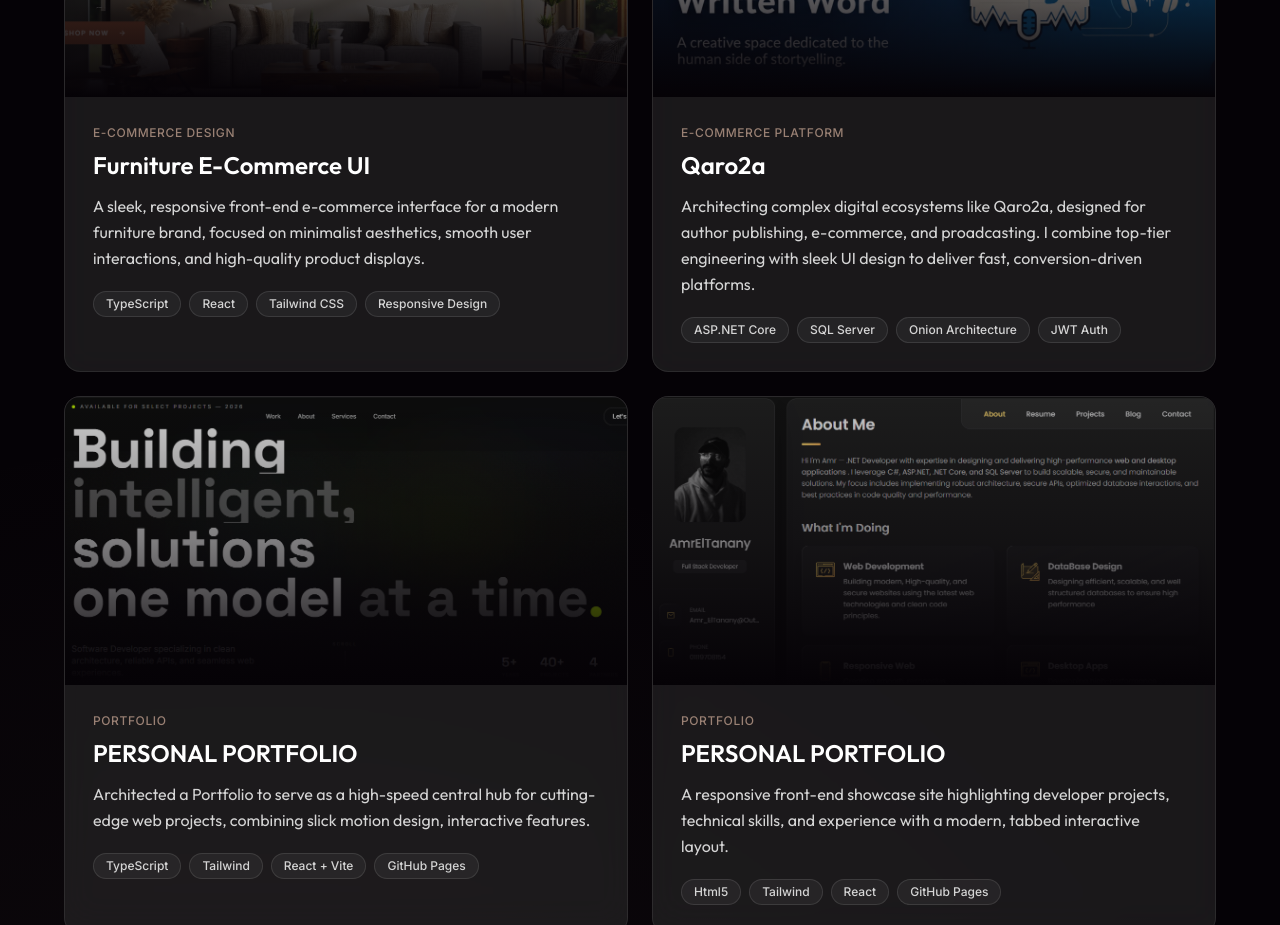
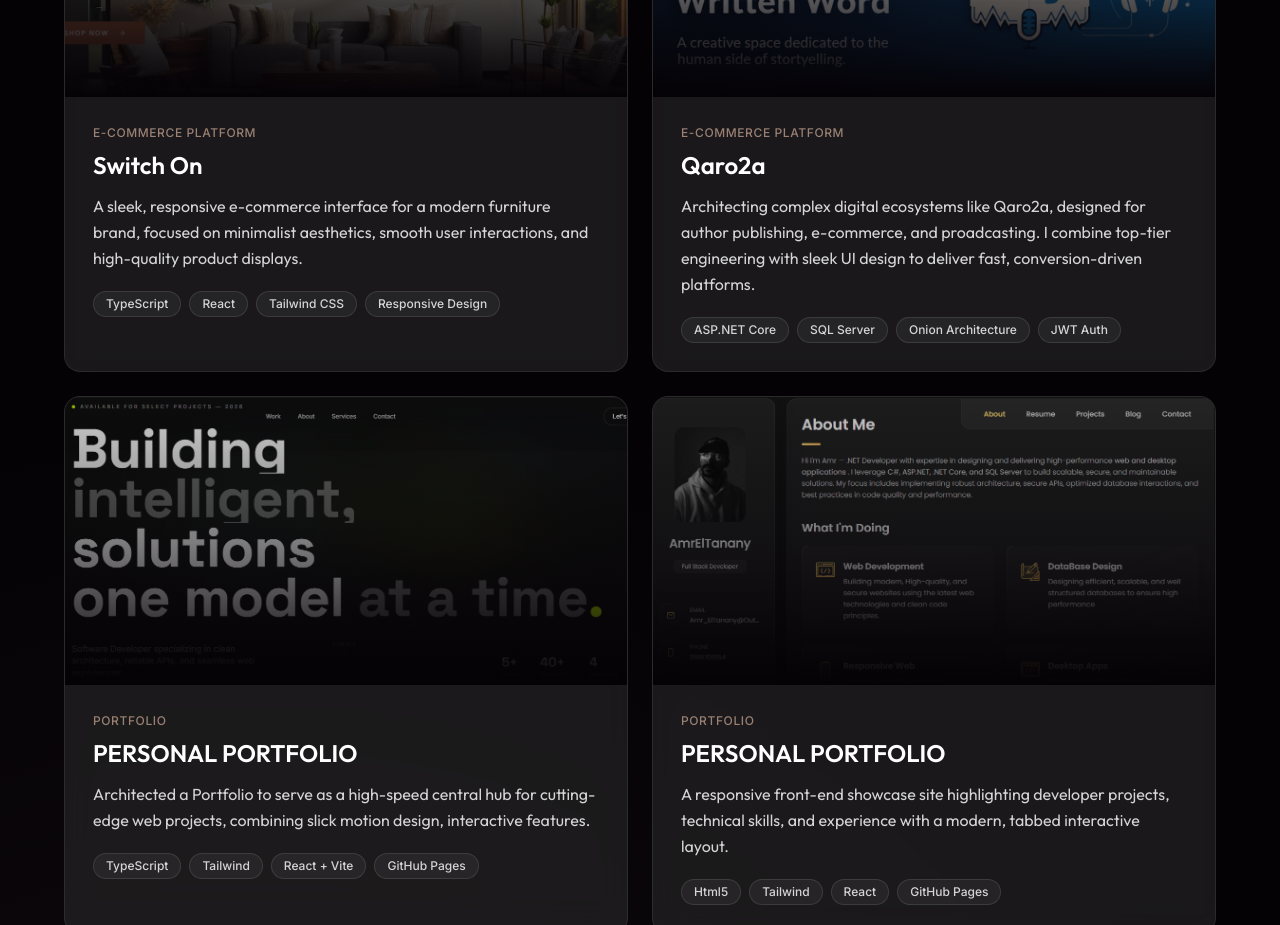
Before and after one commit to amreltanany/Amr_Portfolio, a React (Vite) app: page / in a window 1280 px wide. Shown: the part 2860-3785 px from the top of the page. Built offline with nearby package versions, Linux system fonts and the light colour scheme.

Commit message:
Update project details for 'Switch On' e-commerce UI

```diff
--- a/src/components/Work.tsx
+++ b/src/components/Work.tsx
@@ -21,12 +21,12 @@ const PROJECTS = [
     link: 'https://samconstructions-eg.com/',
   },
     {
-    title: 'Furniture E-Commerce UI ',
-    category: 'E-COMMERCE DESIGN',
-    description: 'A sleek, responsive front-end e-commerce interface for a modern furniture brand, focused on minimalist aesthetics, smooth user interactions, and high-quality product displays.',
+    title: 'Switch On',
+    category: 'E-COMMERCE Platform',
+    description: 'A sleek, responsive e-commerce interface for a modern furniture brand, focused on minimalist aesthetics, smooth user interactions, and high-quality product displays.',
     image: '10.png',
     tags: ['TypeScript','React', 'Tailwind CSS','Responsive Design'],
-    link: '#',
+    link: 'https://amreltanany.github.io/Switch-On/',
   },
   {
     title: 'Qaro2a',
```
